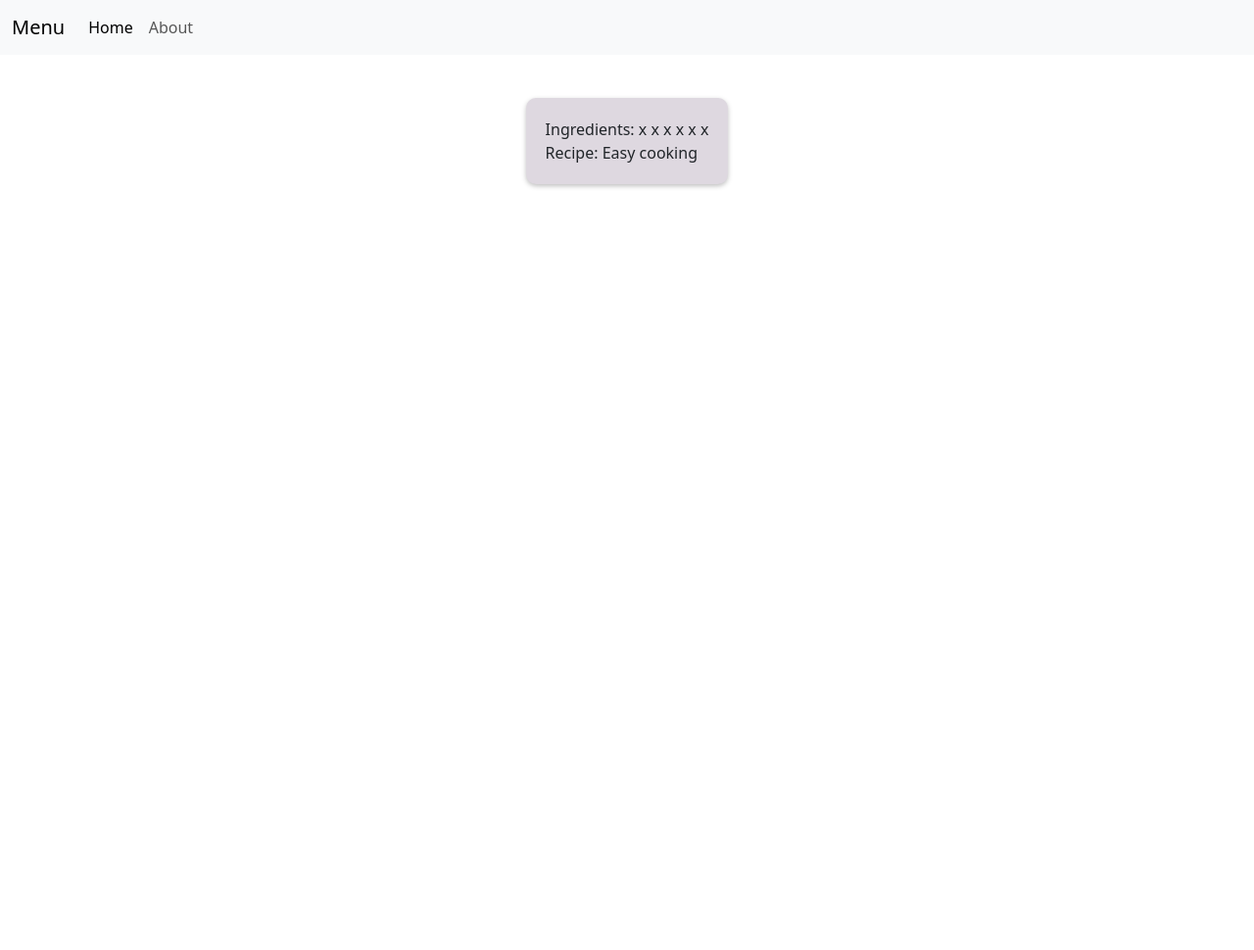
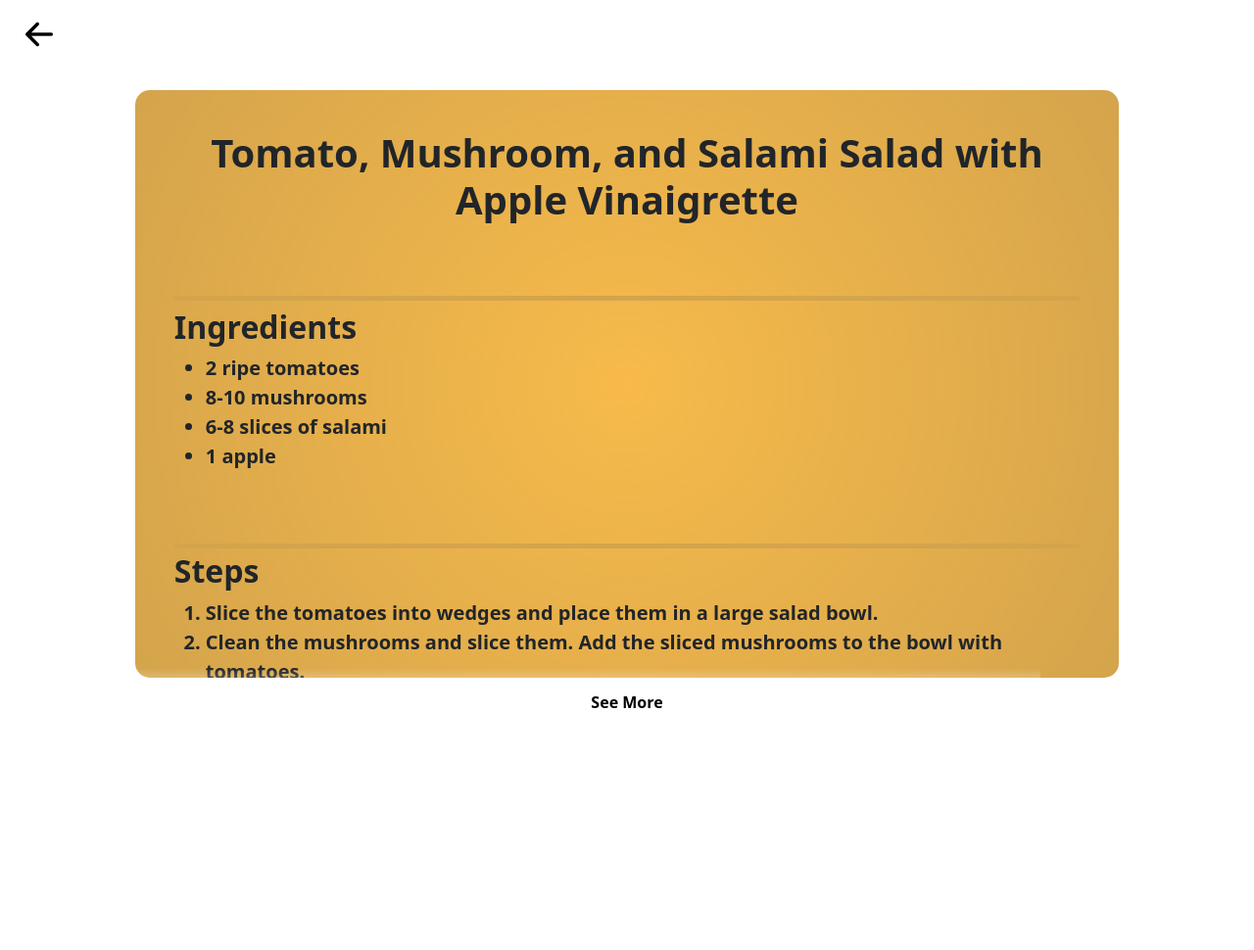
Before and after one commit to luca234234/RecipeMakerHackTM, a Flask app: template rootfile/templates/Recpies.html in a window 1280 px wide. Shown: the top 970 px of the page at 98% size. Run offline with Flask 3, Linux system fonts and the light colour scheme; the template is opened without the code that fills it, so the values that code supplies are empty; some libraries are stand-ins or nearby versions.

Commit message:
design part 1

```diff
--- a/rootfile/templates/Recpies.html
+++ b/rootfile/templates/Recpies.html
@@ -2,68 +2,158 @@
 <html lang="en">
   <head>
     <meta charset="UTF-8" />
-    <meta name="viewport" />
+    <meta name="viewport" content="width=device-width, initial-scale=1" />
     <link
-      href="https://cdn.jsdelivr.net/npm/bootstrap@5.3.0-alpha3/dist/css/bootstrap.min.css"
       rel="stylesheet"
-      href="https://stackpath.bootstrapcdn.com/bootstrap/4.5.0/css/bootstrap.min.css"
-      integrity="sha384-KK94CHFLLe+nY2dmCWGMq91rCGa5gtU4mk92HdvYe+M/SXH301p5ILy+dN9+nJOZ"
-      crossorigin="anonymous"
+      href="https://cdn.jsdelivr.net/npm/bootstrap-icons@1.10.5/font/bootstrap-icons.css"
     />
+    <link href="https://cdn.jsdelivr.net/npm/bootstrap@5.3.0-alpha3/dist/css/bootstrap.min.css" rel="stylesheet" integrity="sha384-KK94CHFLLe+nY2dmCWGMq91rCGa5gtU4mk92HdvYe+M/SXH301p5ILy+dN9+nJOZ" crossorigin="anonymous">
+
     <style>
       .container {
         text-align: center;
-        margin-top: 100px;
+
       }
 
       .navbar .nav-link:hover {
         background-color: #fffafc !important;
       }
       .centered-box {
-        background-color: #ded8e0;
-        border-radius: 10px;
-        box-shadow: 0 2px 5px rgba(0, 0, 0, 0.25);
-        display: inline-block;
-        padding: 20px;
-        text-align: left;
-        max-width: 600px; /* Set the maximum width for the box */
+        background: radial-gradient(circle at center, #f6af2c9e, #d4a44c);
+        background-color: #f6af2c9e;
+         /* horizontal offset, vertical offset, blur radius, color */
+        padding: 40px; /* Adjust as needed */
+        border-radius: 15px; /* Adjust as needed */
+        width: 90%;
       }
+      .container {
+        display: flex;
+        justify-content: center;
+        align-items: center;
+        min-height: 60vh; /* This ensures that the container takes up at least the full height of the viewport */
+      }
+      #content {
+        max-height: 600px; /* Initial max-height */
+        overflow: hidden;
+        transition: max-height 0.5s ease-in-out;
+        position: relative;
+    }
+
+.blur-effect {
+  position: absolute;
+  bottom: 0;
+  width: 100%;
+  height: 50px; /* adjust to control the height of the blurry area */
+  background: linear-gradient(to bottom, rgba(255,255,255,0), rgba(255,255,255,1)); /* adjust color to match your background */
+  pointer-events: none; /* allows click events to pass through to the button */
+}
+
+#see-more {
+  position: relative;
+  color: black;
+  background-color: transparent;
+  border: none;
+  text-align: center;
+  cursor: pointer;
+  width: 100%;
+  height: 50px;
+}
+.post-separator::after {
+    content: '';
+    display: block;
+    height: 5px;
+    background-color: #d4a44c;
+    border-radius: 40px;
+    margin-top: 8%;
+}
     </style>
     <title>Document</title>
   </head>
   <body>
-    <nav id="navbar" class="navbar navbar-expand-lg bg-body-tertiary fixed-top">
+    <nav id="navbar" class="navbar navbar-expand-lg pt-3 pb-3 sticky-top mb-4" style="background: rgba(255, 255, 255, 0.7);
+  backdrop-filter: blur(10px);">
       <div class="container-fluid">
-        <a class="navbar-brand" href="#">Menu</a>
-        <button
-          class="navbar-toggler"
-          type="button"
-          data-bs-toggle="collapse"
-          data-bs-target="#navbarNav"
-          aria-controls="navbarNav"
-          aria-expanded="false"
-          aria-label="Toggle navigation"
-        >
-          <span class="navbar-toggler-icon"></span>
-        </button>
-        <div class="collapse navbar-collapse" id="navbarNav">
-          <ul class="navbar-nav">
-            <li class="nav-item">
-              <a class="nav-link active" aria-current="page" href="#">Home</a>
-            </li>
-            <li class="nav-item">
-              <a class="nav-link" href="#">About</a>
-            </li>
-          </ul>
-        </div>
+        <a
+          onclick="window.history.back();"
+          class="text-decoration-none text-reset"
+          style="margin-top: -24px; margin-bottom: -24px"
+          ><i
+            class="bi bi-arrow-left-short"
+            style="font-size: 3.5rem; color: black"
+          ></i
+        ></a>
       </div>
     </nav>
 
-    <div class="container">
-      <div class="centered-box">
-        Ingredients: x x x x x x <br />
-        Recipe: Easy cooking
+    <div class="container flex-column ">
+      <div class="centered-box mb-4" id="content">
+        <h1 class="recipe-name fw-bold post-separator">
+          Tomato, Mushroom, and Salami Salad with Apple Vinaigrette
+        </h1>
+        <div class="ingredients post-separator mb-1 text-start">
+          <h2 class="title fw-bold">Ingredients</h2>
+          <ul class="fs-5 fw-semibold">
+            <li class="ingredient">2 ripe tomatoes</li>
+            <li class="ingredient">8-10 mushrooms</li>
+            <li class="ingredient">6-8 slices of salami</li>
+            <li class="ingredient">1 apple</li>
+          </ul>
+        </div>
+        <div class="steps text-start">
+          <h2 class="title fw-bold">Steps</h2>
+          <ol class="fs-5 fw-semibold">
+            <li class="step">
+              Slice the tomatoes into wedges and place them in a large salad
+              bowl.
+            </li>
+            <li class="step">
+              Clean the mushrooms and slice them. Add the sliced mushrooms to
+              the bowl with tomatoes.
+            </li>
+            <li class="step">
+              Cut the salami slices into thin strips and add them to the bowl as
+              well.
+            </li>
+            <li class="step">
+              Core the apple and cut it into small cubes. Add the apple cubes to
+              the rest of the ingredients in the bowl.
+            </li>
+            <li class="step">
+              In a separate bowl, whisk together apple cider vinegar, olive oil,
+              honey, salt, and pepper until well combined.
+            </li>
+            <li class="step">
+              Pour the dressing over the salad and toss gently to coat all the
+              ingredients.
+            </li>
+            <li class="step">
+              Let the salad marinate for 10-15 minutes to allow the flavors to
+              blend.
+            </li>
+            <li class="step">
+              Serve the tomato, mushroom, and salami salad with apple
+              vinaigrette as a refreshing appetizer or as a side dish with your
+              favorite main course.
+            </li>
+          </ol>
+        </div>
+        <div id="blur-effect" class="blur-effect" style="margin-left: -12%;margin-bottom: -4%;"></div>
       </div>
+      <button class="fw-bold" id="see-more" style="margin-top: -1.5rem;">See More</button>
     </div>
+    <script
+      src="https://cdn.jsdelivr.net/npm/bootstrap@5.3.0-alpha3/dist/js/bootstrap.bundle.min.js"
+      integrity="sha384-ENjdO4Dr2bkBIFxQpeoTz1HIcje39Wm4jDKdf19U8gI4ddQ3GYNS7NTKfAdVQSZe"
+      crossorigin="anonymous"
+    ></script>
+    <script>
+    document.getElementById("see-more").addEventListener("click", function() {
+        var content = document.getElementById("content");
+        content.style.maxHeight = content.scrollHeight + "px";
+        this.style.display = 'none';
+        var blur = document.getElementById("blur-effect");
+        blur.style.display = 'none';
+    });
+</script>
   </body>
 </html>
```
